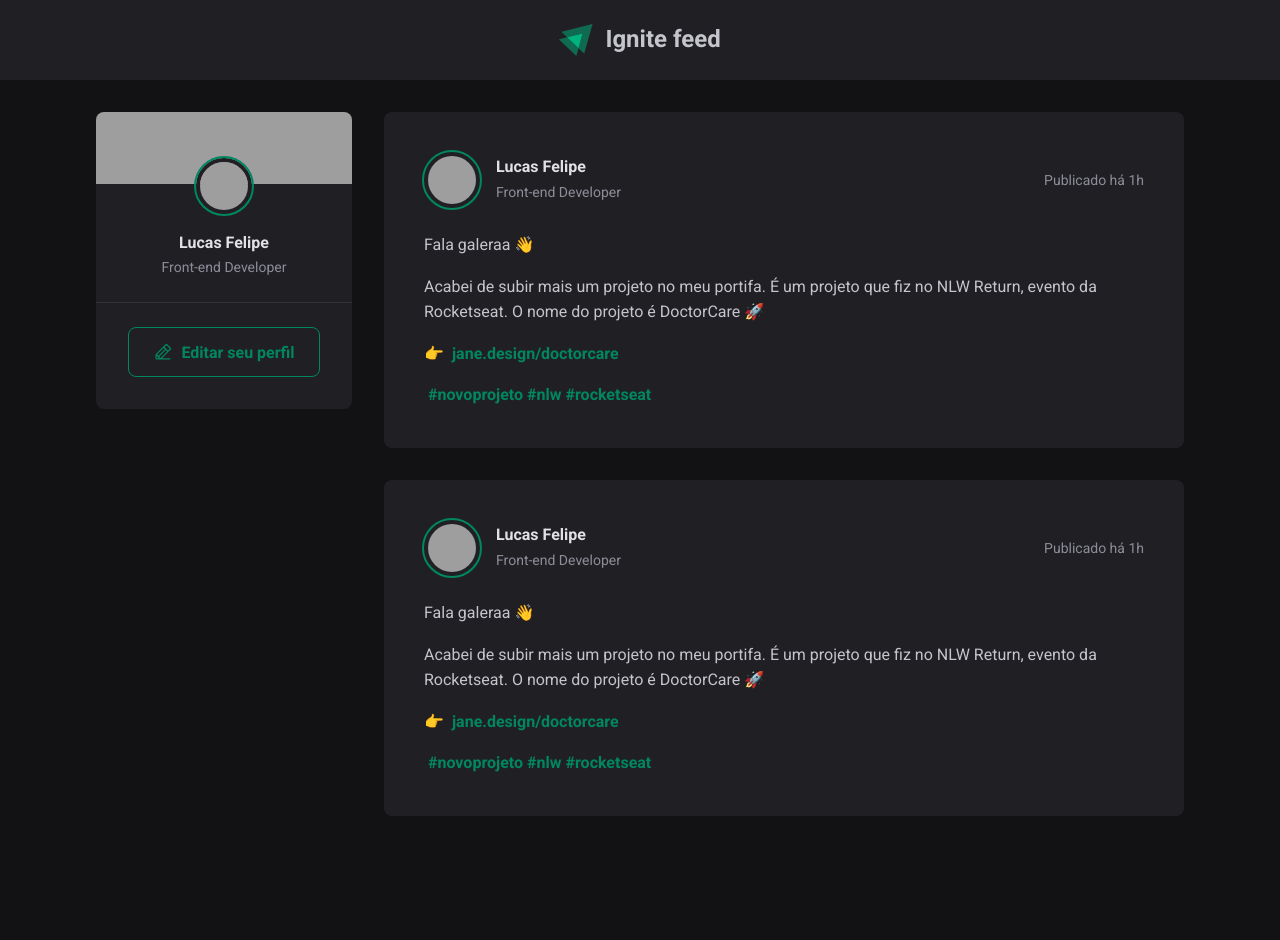
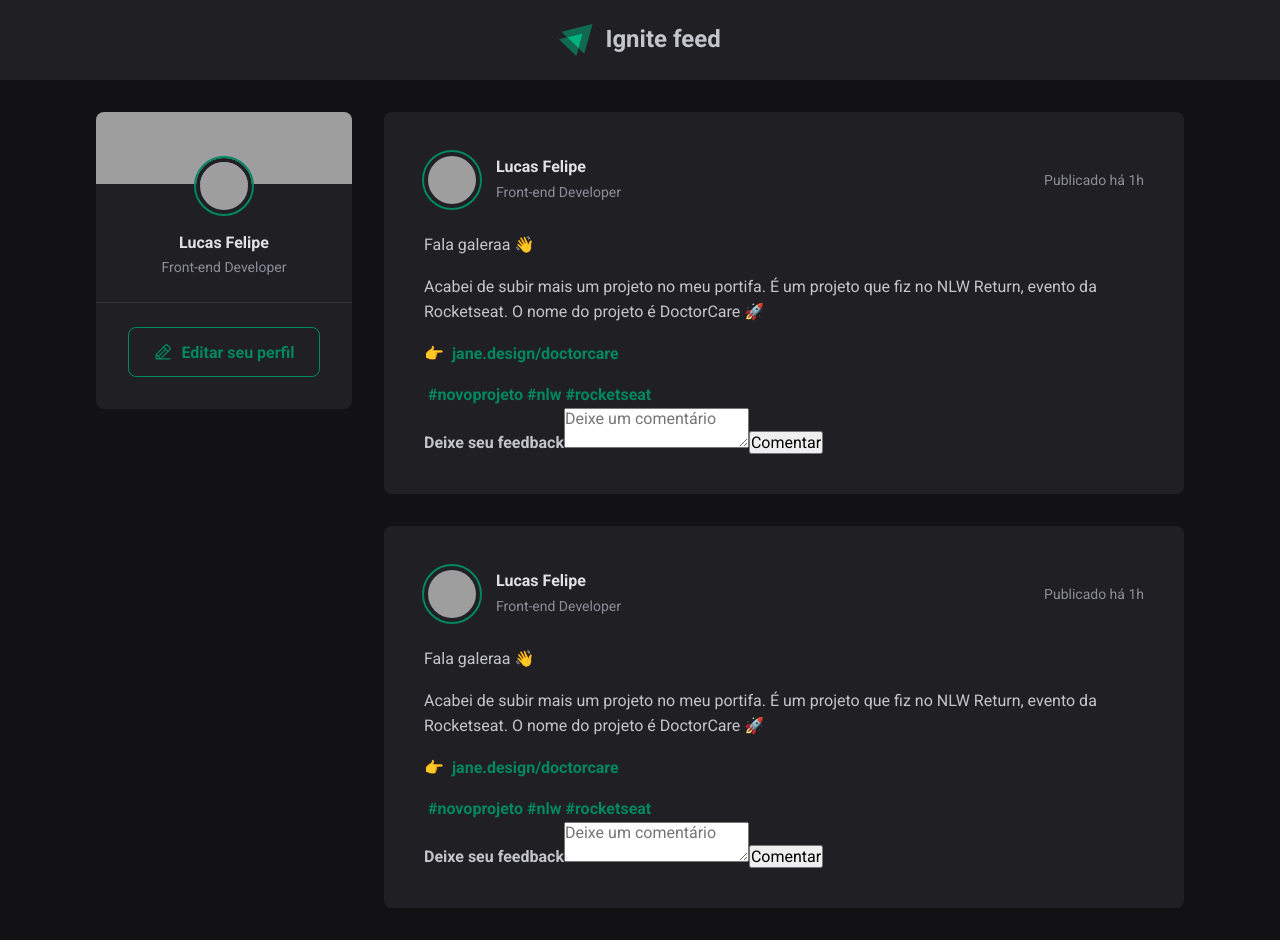
Before and after one commit to LFeli/Ignite-feed, a React (Vite) app: page / in a window 1280 px wide. Before the commit the page ends 848 px from the top, so only its background shows below. Built offline with nearby package versions, Linux system fonts and the light colour scheme; grey boxes are pictures that could not be loaded.

Commit message:
feat: Create a base structure for commentary

```diff
--- a/src/components/post/Post.jsx
+++ b/src/components/post/Post.jsx
@@ -30,6 +30,14 @@
           <a href="#">#rocketseat</a>
         </p>
       </div>
+
+      <form className={styles.commentForm}>
+        <strong>Deixe seu feedback</strong>
+
+        <textarea placeholder='Deixe um comentário' />
+
+        <button type='submit'>Comentar</button>
+      </form>
     </article>
   );
 }
```
